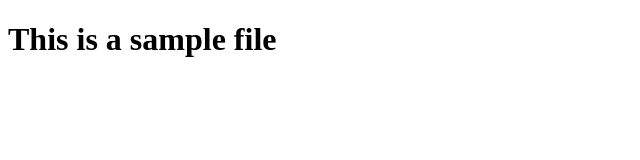
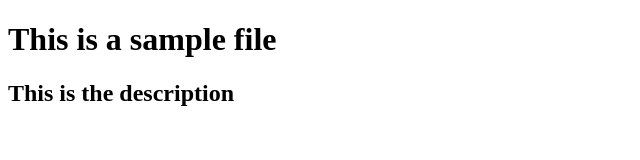
Before and after one commit to samarth25992/front-end-development, a plain HTML site: page index.html in a window 1280 px wide. Shown: the whole page, without its empty margins (0-640 px from the left). Drawn offline with Linux system fonts and the light colour scheme.

Commit message:
Added h2 tag

```diff
--- a/index.html
+++ b/index.html
@@ -7,5 +7,6 @@
 
   <body>
     <h1>This is a sample file</h1>
+    <h2>This is the description</h2>
   </body>
 </html>
```
